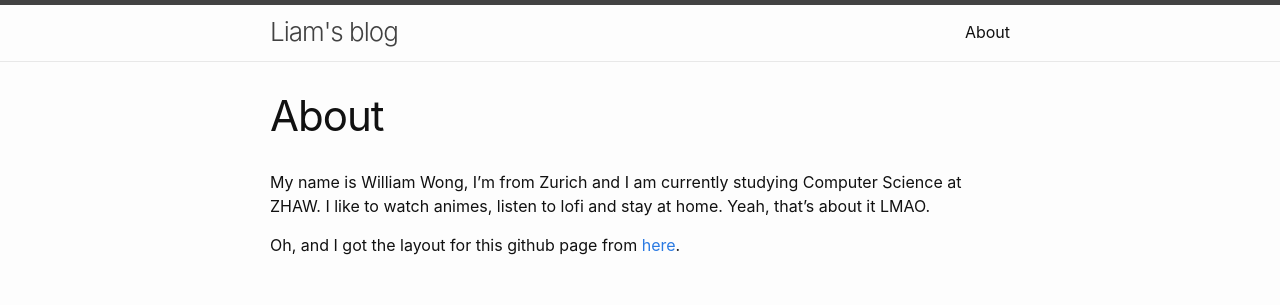
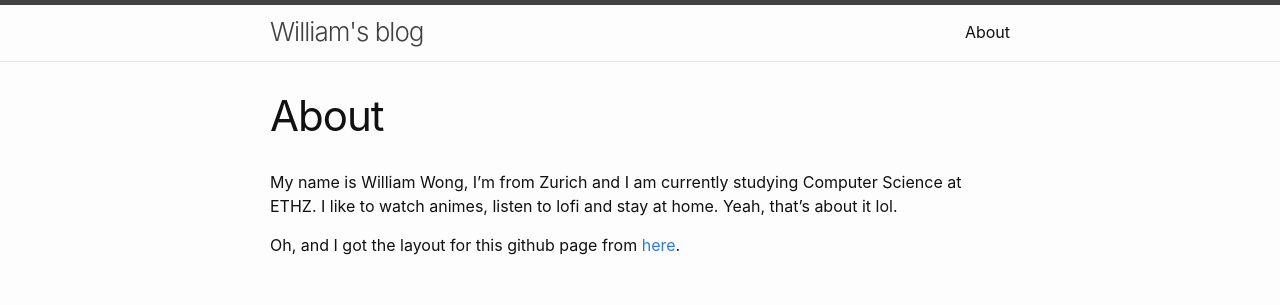
Before and after one commit to wongwil/wongwil.github.io, a Jekyll site: the page built from about.md, in a window 1280 px wide. Shown: the top 305 px of the page. Built offline with Jekyll 4.4.1, drawn with Linux system fonts in a browser that asks for light colours.

Commit message:
update about

```diff
--- a/_config.yml
+++ b/_config.yml
@@ -1,4 +1,4 @@
-title: Liam's blog
+title: William's blog
 author:
   name: William Wong
   email: williamwong1333@hotmail.com
--- a/about.md
+++ b/about.md
@@ -4,6 +4,7 @@ title: About
 permalink: /about/
 ---
 
-My name is William Wong, I'm from Zurich and I am currently studying Computer Science at ZHAW. I like to watch animes, listen to lofi and stay at home. Yeah, that's about it LMAO.
+My name is William Wong, I'm from Zurich and I am currently studying Computer Science at ETHZ.
+I like to watch animes, listen to lofi and stay at home. Yeah, that's about it lol.
 
 Oh, and I got the layout for this github page from [here](https://github.com/jekyll/minima).
```
Also changed, not shown: _posts/2024-02-10-long-time-no-see.md (added, +10 -0 lines).
